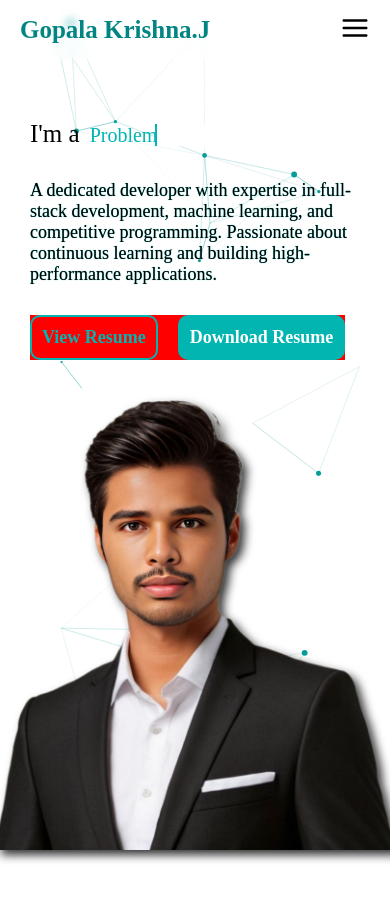
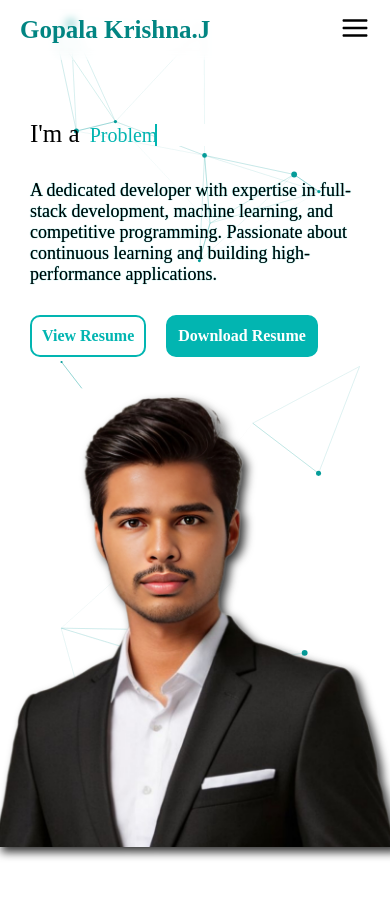
Before and after one commit to JGopalaKrishna/My_Portfolio, a React (Vite) app: page / in a window 390 px wide. Shown: the top 900 px of the page. Built offline with nearby package versions, Linux system fonts and the light colour scheme.

Commit message:
Update all_Styles.css

```diff
--- a/src/portfolio/all_Styles.css
+++ b/src/portfolio/all_Styles.css
@@ -852,7 +852,8 @@ box-shadow: 2px 2px 12px var(--secondary-color);
 }
 @media screen and (max-width:404px) {
   .Project_Img{height: 150px;}
-  .HomePage_Contant_Buttons{background-color: red;}
+  .HomePage_Contant_Button1{font-size: 16px;}
+  .HomePage_Contant_Button2{font-size: 16px;}
 }
 
 
```
